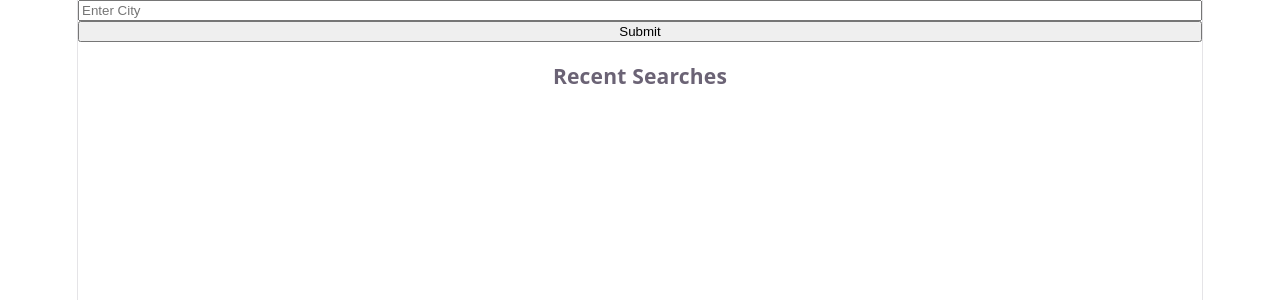
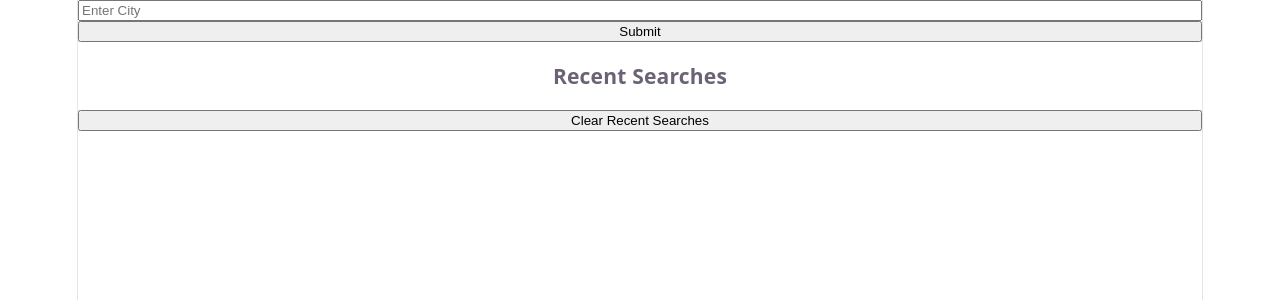
Before and after one commit to JonGudenzi/React-Weather-App-2026, a React (Vite) app: page / in a window 1280 px wide. Shown: the top 300 px of the page. Built offline with nearby package versions, Linux system fonts and the light colour scheme.

Commit message:
button to clear recent searches

```diff
--- a/src/App.jsx
+++ b/src/App.jsx
@@ -18,7 +18,6 @@ export default function App() {
 
   useEffect(() => localStorage.setItem("recentLocations", JSON.stringify(recentLocations))
     , [recentLocations]);
-
 
   function handleSubmit() {
     setLoading(true);
@@ -85,6 +84,10 @@ export default function App() {
   }
   console.log(recentLocations);
 
+function handleClearRecentSearches() {
+  setRecentLocations([]);
+}
+
   return (
     <>
       <input
@@ -128,6 +131,11 @@ export default function App() {
         </button>
         )
       })}
+
+          {<button
+      onClick={handleClearRecentSearches}
+      >Clear Recent Searches</button>}
+
     </>
   )
 }
```
